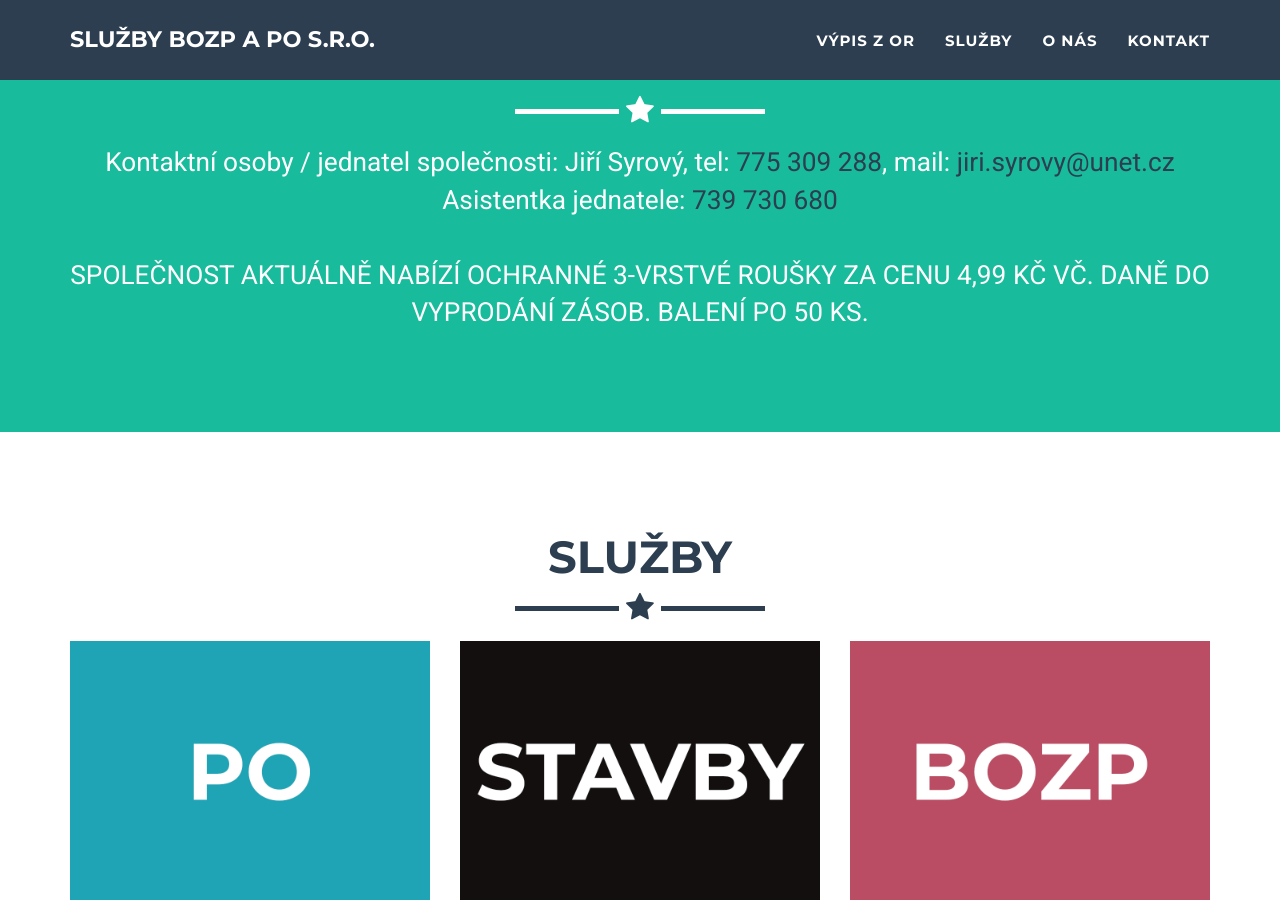
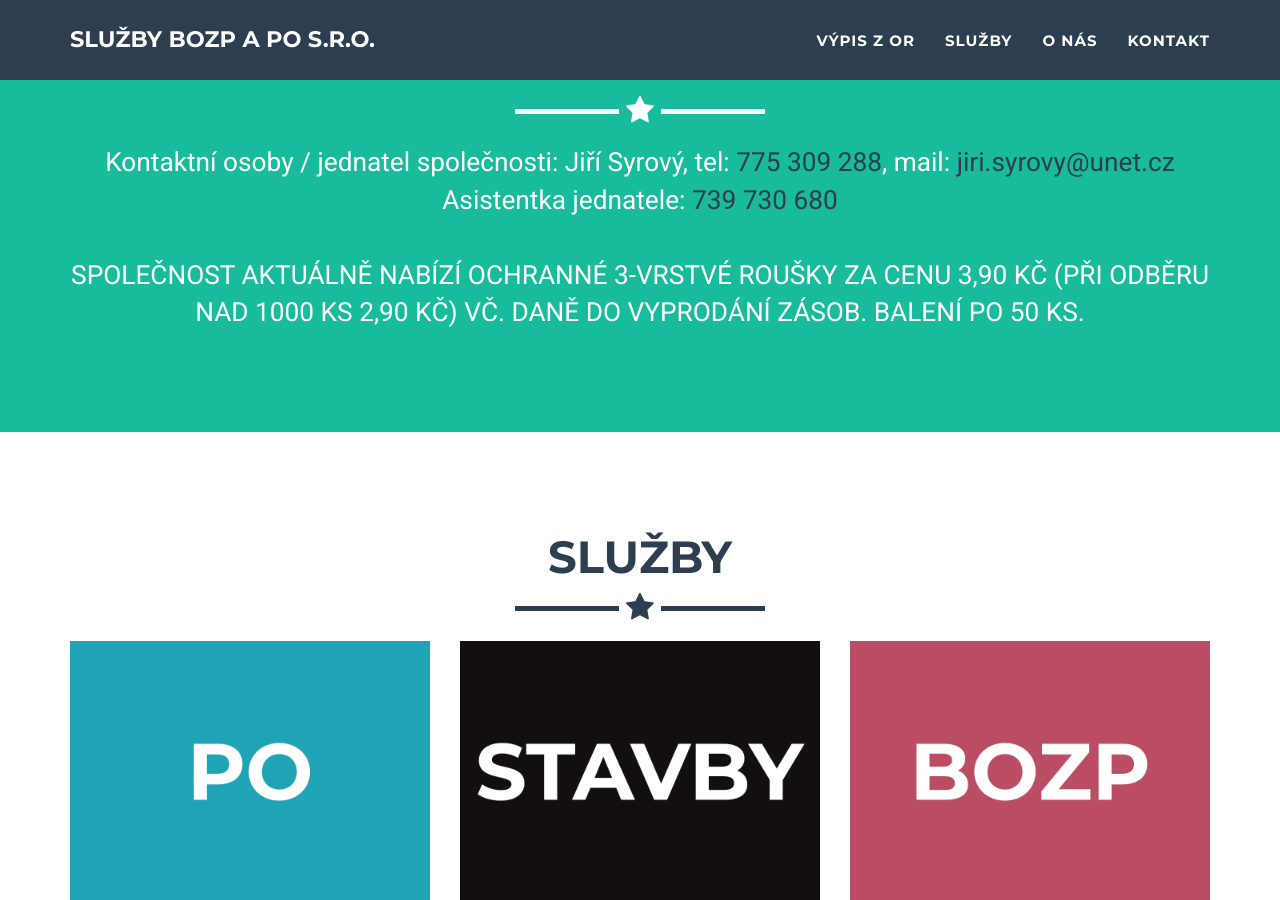
Before and after one commit to jsyrovy/bozp-po-syrovy.eu, a Jekyll site: the page built from index.html, in a window 1280 px wide and 900 px high, scrolled down 467 px. Built offline with Jekyll 4.4.1, drawn with Linux system fonts in a browser that asks for light colours.

Commit message:
Úprava ceny roušek

```diff
--- a/_includes/header.html
+++ b/_includes/header.html
@@ -14,7 +14,7 @@
                             <br>
                             Asistentka jednatele: <a href="tel:+420739730680" style="color: #{{ site.color.secondary }};">739 730 680</a>
                             <br><br>
-                            SPOLEČNOST AKTUÁLNĚ NABÍZÍ OCHRANNÉ 3-VRSTVÉ ROUŠKY ZA CENU 4,99 KČ VČ. DANĚ DO VYPRODÁNÍ ZÁSOB. BALENÍ PO 50 KS.
+                            SPOLEČNOST AKTUÁLNĚ NABÍZÍ OCHRANNÉ 3-VRSTVÉ ROUŠKY ZA CENU 3,90 KČ (PŘI ODBĚRU NAD 1000 KS 2,90 KČ) VČ. DANĚ DO VYPRODÁNÍ ZÁSOB. BALENÍ PO 50 KS.
                         </span>
                     </div>
                 </div>
```
